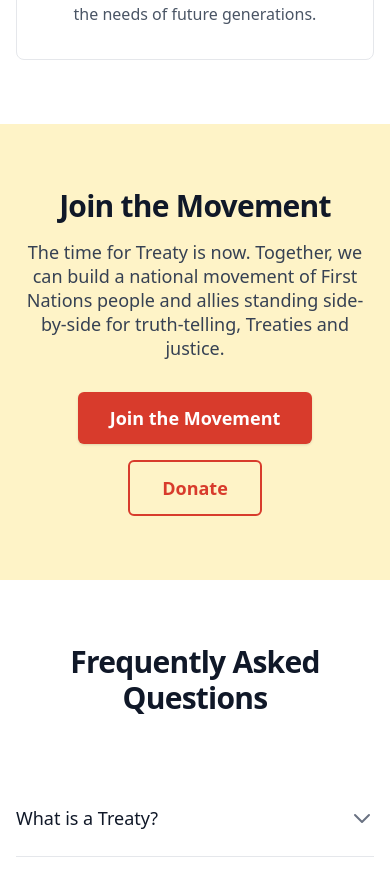
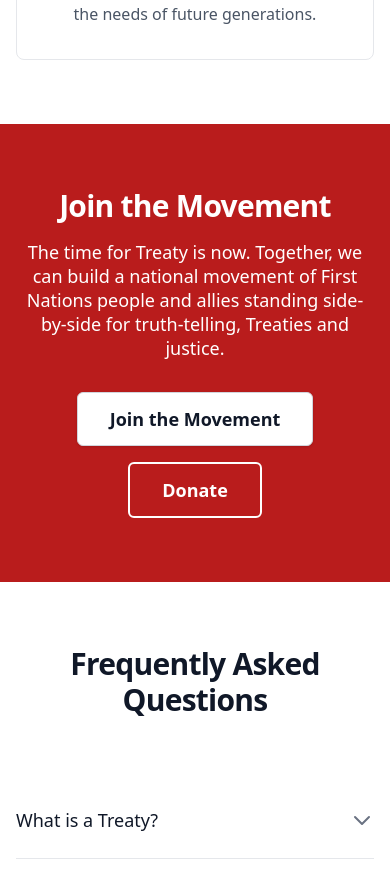
Before and after one commit to ProgNetwork/invasion-day, a Next.js app: page /about in a window 390 px wide. Shown: the part 10000-10886 px from the top of the page. Built offline with nearby package versions, Linux system fonts and the light colour scheme.

Commit message:
Connect all the Cta modals

```diff
--- a/src/pages/about.tsx
+++ b/src/pages/about.tsx
@@ -1,6 +1,6 @@
 import React from "react";
+import CtaSection from "./components/Cta";
 import Faq from "./components/Faq";
-import CtaSection from "./components/JoinTheMovement";
 import OurVision from "./components/OurVision";
 import PageHeader from "./components/PageHeader";
 import PathForward from "./components/PathForward";
--- /dev/null
+++ b/src/pages/components/Cta.tsx
@@ -0,0 +1,47 @@
+import React, { useState } from "react";
+import DonateForm from "./form/DonateForm";
+import SignupForm from "./form/SignupForm";
+import Button from "./ui/Button";
+import Modal from "./ui/Modal";
+
+const Cta: React.FC = () => {
+  const [isSignupModalOpen, setIsSignupModalOpen] = useState(false);
+  const [isDonateModalOpen, setIsDonateModalOpen] = useState(false);
+
+  const openSignupModal = () => setIsSignupModalOpen(true);
+  const closeSignupModal = () => setIsSignupModalOpen(false);
+  const openDonateModal = () => setIsDonateModalOpen(true);
+  const closeDonateModal = () => setIsDonateModalOpen(false);
+
+  return (
+    <>
+      <section className="bg-primary-700">
+        <div className="mx-auto max-w-4xl px-4 py-16 text-center sm:px-6 sm:py-20 lg:px-8">
+          <h2 className="text-3xl font-bold tracking-tight text-white sm:text-4xl">
+            <span className="block">Join the Movement</span>
+          </h2>
+          <p className="mt-4 text-lg leading-6 text-white">
+            The time for Treaty is now. Together, we can build a national movement of First Nations people and allies
+            standing side-by-side for truth-telling, Treaties and justice.
+          </p>
+          <div className="mt-8 flex flex-wrap justify-center gap-4">
+            <Button variant="white" size="lg" onClick={openSignupModal}>
+              Join the Movement
+            </Button>
+            <Button variant="white-outline" size="lg" onClick={openDonateModal}>
+              Donate
+            </Button>
+          </div>
+        </div>
+      </section>
+      <Modal isOpen={isSignupModalOpen} onClose={closeSignupModal} title="Join the Movement">
+        <SignupForm />
+      </Modal>
+      <Modal isOpen={isDonateModalOpen} onClose={closeDonateModal} title="Donate">
+        <DonateForm />
+      </Modal>
+    </>
+  );
+};
+
+export default Cta;
--- a/src/pages/components/GetInvolved.tsx
+++ b/src/pages/components/GetInvolved.tsx
@@ -1,8 +1,12 @@
 import Image from "next/image";
-import React from "react";
+import React, { useState } from "react";
+import SignupForm from "./form/SignupForm";
 import Button from "./ui/Button";
+import Modal from "./ui/Modal";
 
 const GetInvolved: React.FC = () => {
+  const [isModalOpen, setIsModalOpen] = useState(false);
+
   const actions = [
     {
       title: "Sign the Petition",
@@ -40,7 +44,7 @@ const GetInvolved: React.FC = () => {
               ))}
             </div>
             <div className="mt-8 flex flex-wrap gap-4">
-              <Button variant="primary" size="md">
+              <Button variant="primary" size="md" onClick={() => setIsModalOpen(true)}>
                 Add Your Name
               </Button>
               <Button variant="outline" size="md">
@@ -59,6 +63,9 @@ const GetInvolved: React.FC = () => {
           </div>
         </div>
       </div>
+      <Modal isOpen={isModalOpen} onClose={() => setIsModalOpen(false)} title="Join the Movement">
+        <SignupForm />
+      </Modal>
     </section>
   );
 };
--- a/src/pages/components/Hero.tsx
+++ b/src/pages/components/Hero.tsx
@@ -1,7 +1,11 @@
-import React from "react";
+import React, { useState } from "react";
+import SignupForm from "./form/SignupForm";
 import Button from "./ui/Button";
+import Modal from "./ui/Modal";
 
 const Hero: React.FC = () => {
+  const [isModalOpen, setIsModalOpen] = useState(false);
+
   return (
     <section className="relative flex h-[420px] items-center justify-center overflow-hidden md:h-[600]">
       <div className="absolute inset-0 z-0">
@@ -11,7 +15,7 @@ const Hero: React.FC = () => {
             backgroundImage: "url('./images/hero.png')",
           }}
         />
-        <div className="absolute inset-0 bg-black/50"></div>
+        <div className="absolute inset-0 bg-black/70"></div>
       </div>
 
       <div className="relative z-10 mx-auto max-w-4xl px-4 text-center sm:px-6 lg:px-8">
@@ -27,7 +31,7 @@ const Hero: React.FC = () => {
         </div>
 
         <div className="flex flex-col items-center justify-center gap-4 sm:flex-row">
-          <Button variant="primary" size="md" className="w-full sm:w-auto">
+          <Button variant="primary" size="md" className="w-full sm:w-auto" onClick={() => setIsModalOpen(true)}>
             Join the Movement
           </Button>
           <Button
@@ -39,6 +43,9 @@ const Hero: React.FC = () => {
           </Button>
         </div>
       </div>
+      <Modal isOpen={isModalOpen} onClose={() => setIsModalOpen(false)} title="Join the Movement">
+        <SignupForm/>
+      </Modal>
     </section>
   );
 };
--- a/src/pages/components/JoinTheMovement.tsx
+++ /dev/null
@@ -1,40 +0,0 @@
-import React, { useState } from "react";
-import SignupForm from "./SignupForm";
-import Button from "./ui/Button";
-import Modal from "./ui/Modal";
-
-const JoinTheMovement: React.FC = () => {
-  const [isModalOpen, setIsModalOpen] = useState(false);
-
-  const openModal = () => setIsModalOpen(true);
-  const closeModal = () => setIsModalOpen(false);
-
-  return (
-    <>
-      <section className="bg-secondary-100">
-        <div className="mx-auto max-w-4xl px-4 py-16 text-center sm:px-6 sm:py-20 lg:px-8">
-          <h2 className="text-3xl font-bold tracking-tight text-gray-900 sm:text-4xl">
-            <span className="block">Join the Movement</span>
-          </h2>
-          <p className="mt-4 text-lg leading-6 text-gray-700">
-            The time for Treaty is now. Together, we can build a national movement of First Nations people and allies
-            standing side-by-side for truth-telling, Treaties and justice.
-          </p>
-          <div className="mt-8 flex flex-wrap justify-center gap-4">
-            <Button variant="primary" size="lg" onClick={openModal}>
-              Join the Movement
-            </Button>
-            <Button variant="outline" size="lg" onClick={openModal}>
-              Donate
-            </Button>
-          </div>
-        </div>
-      </section>
-      <Modal isOpen={isModalOpen} onClose={closeModal} title="Join the Movement">
-        <SignupForm />
-      </Modal>
-    </>
-  );
-};
-
-export default JoinTheMovement;
--- a/src/pages/components/common/Nav.tsx
+++ b/src/pages/components/common/Nav.tsx
@@ -1,7 +1,9 @@
 import { Bars3Icon, XMarkIcon } from "@heroicons/react/20/solid";
 import Link from "next/link";
 import React, { useState } from "react";
+import SignupForm from "../form/SignupForm";
 import Button from "../ui/Button";
+import Modal from "../ui/Modal";
 
 interface NavItem {
   label: string;
@@ -15,16 +17,8 @@ const NAV_ITEMS: NavItem[] = [
     path: "/about",
   },
   {
-    label: "Campaigns",
-    path: "/campaigns",
-  },
-  {
-    label: "Get Involved",
-    path: "/get-involved",
-  },
-  {
-    label: "News",
-    path: "/news",
+    label: "Stories",
+    path: "/stories",
   },
   {
     label: "Contact",
@@ -52,6 +46,7 @@ const NavLink: React.FC<{ item: NavItem; onClick?: () => void }> = ({ item, onCl
 
 const Nav: React.FC = () => {
   const [isMenuOpen, setIsMenuOpen] = useState(false);
+  const [isModalOpen, setIsModalOpen] = useState(false);
 
   const toggleMenu = () => {
     setIsMenuOpen(!isMenuOpen);
@@ -78,13 +73,13 @@ const Nav: React.FC = () => {
           </div>
 
           <div className="hidden flex-shrink-0 lg:flex">
-            <Button variant="primary" size="md">
+            <Button variant="primary" size="md" onClick={() => setIsModalOpen(true)}>
               Join the Movement!
             </Button>
           </div>
 
           <div className="flex items-center lg:hidden">
-            <Button variant="primary" size="sm" className="mr-3">
+            <Button variant="primary" size="sm" className="mr-3" onClick={() => setIsModalOpen(true)}>
               Join
             </Button>
             <button
@@ -109,13 +104,16 @@ const Nav: React.FC = () => {
               </div>
             ))}
             <div className="pt-4">
-              <Button variant="primary" size="md" className="w-full">
+              <Button variant="primary" size="md" className="w-full" onClick={() => setIsModalOpen(true)}>
                 Join the movement
               </Button>
             </div>
           </div>
         </div>
       </div>
+      <Modal isOpen={isModalOpen} onClose={() => setIsModalOpen(false)} title="Join the Movement">
+        <SignupForm />
+      </Modal>
     </nav>
   );
 };
--- /dev/null
+++ b/src/pages/components/form/DonateForm.tsx
@@ -0,0 +1,25 @@
+import React from "react";
+import Button from "../ui/Button";
+
+const DonateForm: React.FC = () => {
+  return (
+    <div>
+      <div className="sm:flex sm:items-start">
+        <div className="w-full text-center sm:text-left">
+          <div className="">
+            <p className="text-sm text-gray-500">
+            Donate form goes here
+            </p>
+          </div>
+        </div>
+      </div>
+      <div className="mt-5 sm:mt-4 sm:flex sm:flex-row-reverse">
+        <Button variant="primary" className="w-full sm:w-auto">
+          Donate
+        </Button>
+      </div>
+    </div>
+  );
+};
+
+export default DonateForm;
--- a/src/pages/components/SignupForm.tsx
+++ b/src/pages/components/form/SignupForm.tsx
@@ -1,5 +1,5 @@
 import React from "react";
-import Button from "./ui/Button";
+import Button from "../ui/Button";
 
 const SignupForm: React.FC = () => {
   return (
--- a/src/pages/components/ui/Button.tsx
+++ b/src/pages/components/ui/Button.tsx
@@ -3,7 +3,7 @@ import React from "react";
 
 interface ButtonProps {
   children: React.ReactNode;
-  variant?: "primary" | "secondary" | "outline" | "ghost";
+  variant?: "primary" | "secondary" | "outline" | "ghost" | "white" | "white-outline";
   size?: "sm" | "md" | "lg";
   onClick?: () => void;
   type?: "button" | "submit" | "reset";
@@ -33,6 +33,8 @@ const Button: React.FC<ButtonProps> = ({
     outline:
       "border-2 border-primary-600 text-primary-600 hover:bg-primary-600 hover:text-white focus:ring-primary-500",
     ghost: "text-primary-600 hover:bg-primary-50 focus:ring-primary-500",
+    white: "bg-white hover:bg-gray-50 text-gray-900 shadow-sm hover:shadow-md focus:ring-gray-500 border border-gray-300",
+    "white-outline": "border-2 border-white text-white hover:bg-white hover:text-gray-900 focus:ring-white",
   };
 
   const sizeClasses = {
--- a/src/pages/index.tsx
+++ b/src/pages/index.tsx
@@ -1,6 +1,6 @@
+import JoinTheMovement from "./components/Cta";
 import GetInvolved from "./components/GetInvolved";
 import Hero from "./components/Hero";
-import JoinTheMovement from "./components/JoinTheMovement";
 import PowerfulMovement from "./components/PowerfulMovement";
 import TimeForTreaty from "./components/TimeForTreaty";
 import WhyTreatyMatters from "./components/WhyTreatyMatters";
```
